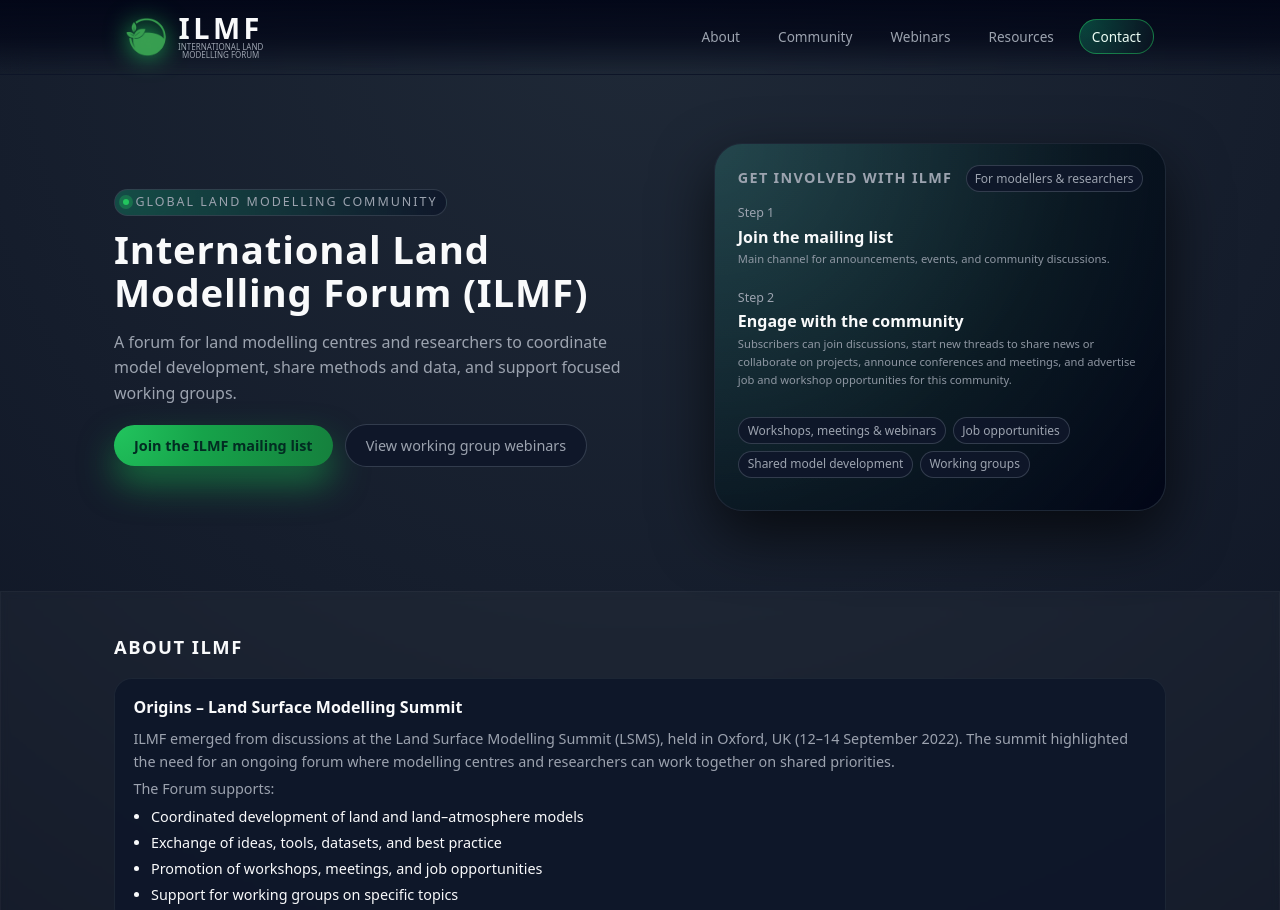
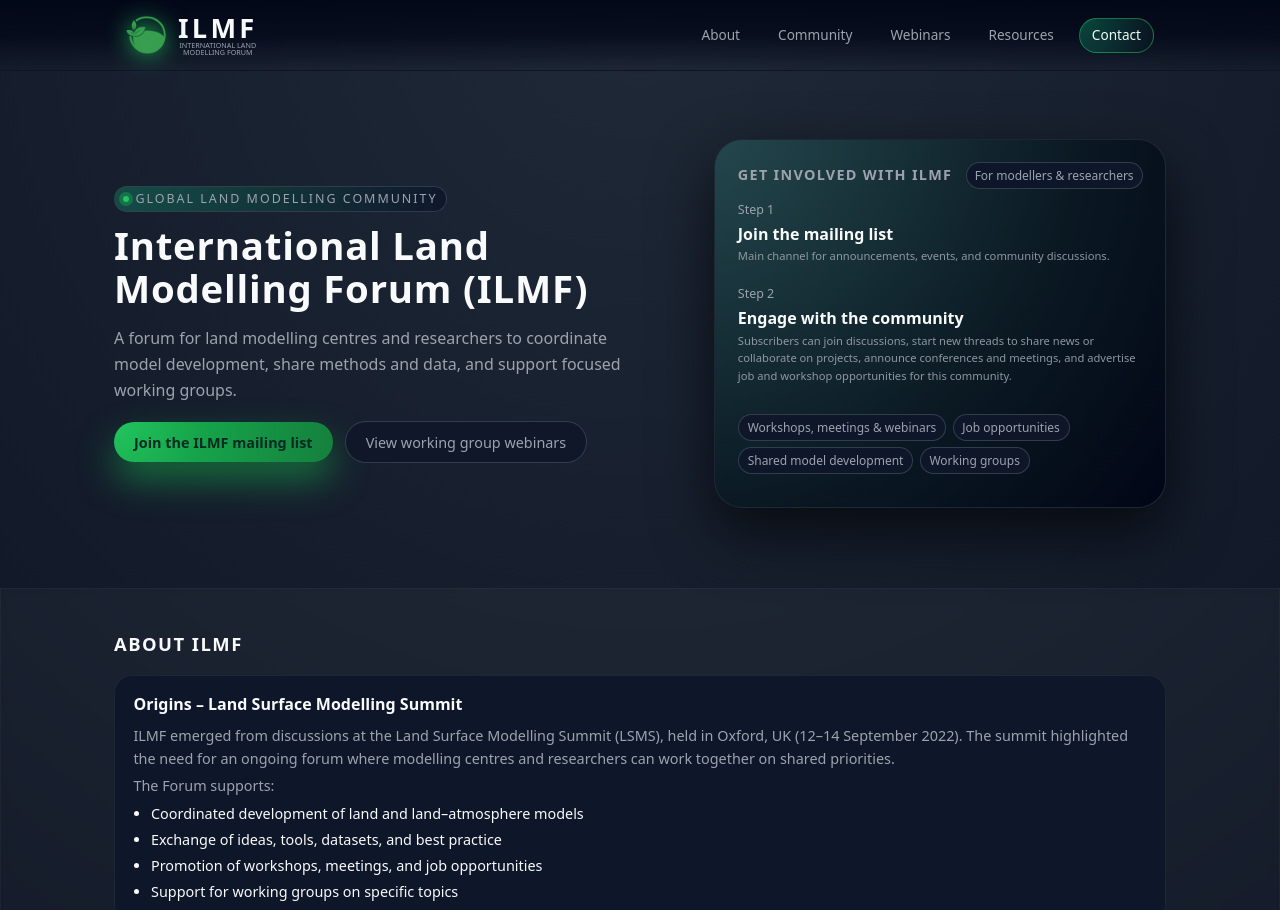
Before and after one commit to internationallandmodellingforum/internationallandmodellingforum.github.io, a plain HTML site: page index.html in a window 1280 px wide. Shown: the top 910 px of the page. Drawn offline with Linux system fonts and the light colour scheme.

Commit message:
Update index.html

```diff
--- a/index.html
+++ b/index.html
@@ -8,9 +8,9 @@
     name="description"
     content="The International Land Modelling Forum (ILMF) connects land modelling centres and researchers to collaborate on land surface and terrestrial modelling."
   />
-<link rel="icon" type="image/png" href="assets/favicon_glow.png">
-<link rel="icon" sizes="512x512" href="assets/favicon_glow.png">
-<link rel="apple-touch-icon" href="assets/favicon_glow.png">
+<link rel="icon" type="image/png" href="assets/favicon.png">
+<link rel="icon" sizes="512x512" href="assets/favicon.png">
+<link rel="apple-touch-icon" href="assets/favicon.png">
   <style>
     :root {
       --bg: #0b1020;
@@ -130,7 +130,7 @@
     }
 
     .logo-acronym {
-      font-size: 1.8rem;
+      font-size: 1.7rem;
       font-weight: 700;
       letter-spacing: 0.12em;
       text-transform: uppercase;
@@ -138,7 +138,7 @@
     }
 
     .logo-tagline {
-      font-size: 0.5rem;
+      font-size: 0.45rem;
       text-transform: uppercase;
       line-height: 1;
       letter-spacing: 0;
```
